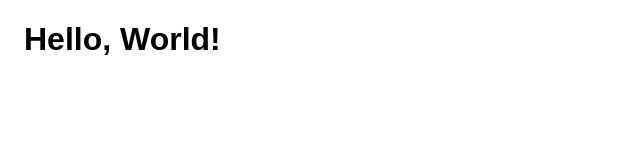
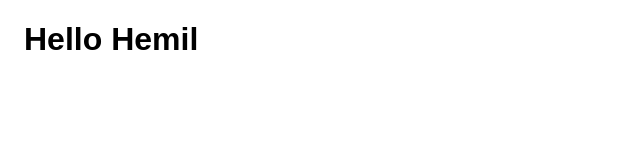
Before and after one commit to hemilrajpura-simform/react-practicals, a React app in the folder Practical-2/: page / in a window 1280 px wide. Shown: the top 160 px of the page, without its empty margins (0-640 px from the left). Built offline with nearby package versions, Linux system fonts and the light colour scheme.

Commit message:
edited the App.js file

```diff
--- a/Practical-2/src/App.js
+++ b/Practical-2/src/App.js
@@ -5,7 +5,7 @@ class App extends Component{
   render(){
     return(
       <div className="App">
-        <h1> Hello, World! </h1>
+        <h1> Hello Hemil </h1>
       </div>
     );
   }
```
